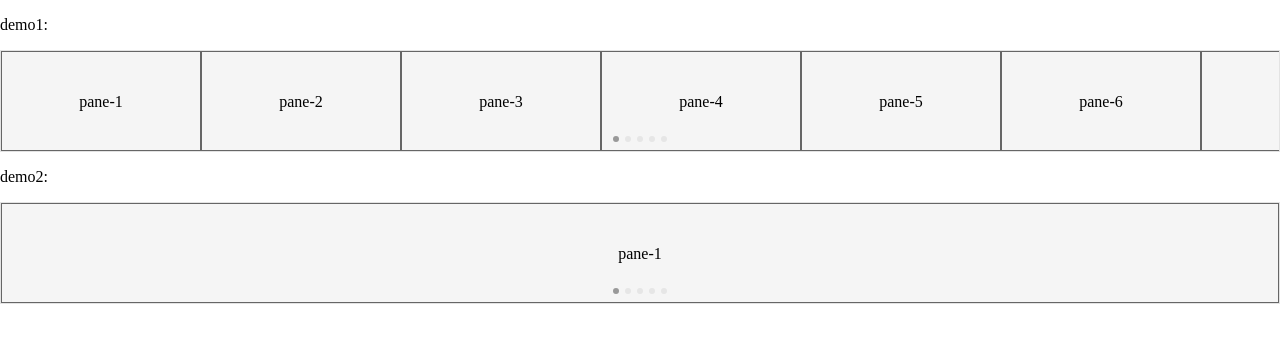
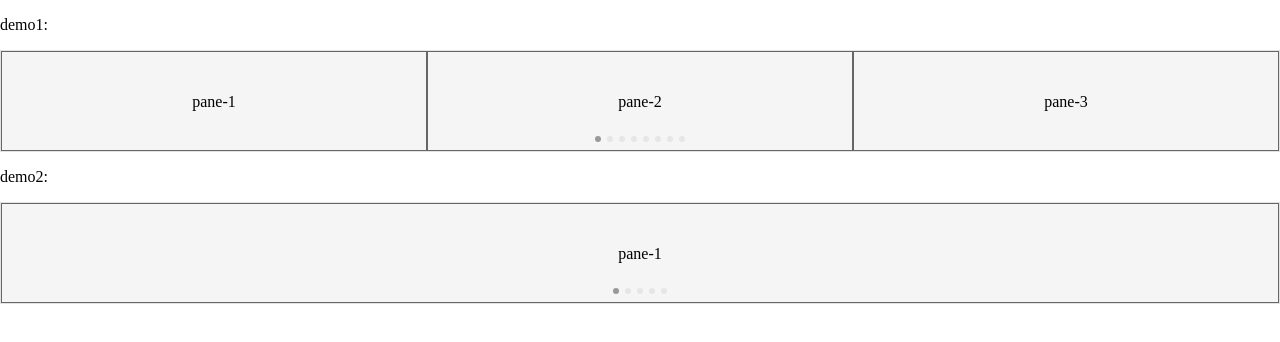
Before and after one commit to mjbin/vue-light-swiper, a Vue app: page /#/ in a window 1280 px wide. Shown: the top 342 px of the page. Built offline with nearby package versions, Linux system fonts and the light colour scheme.

Commit message:
修改点击跳转，修改滚动到最后屏时偏移值错误

```diff
--- a/src/components/Home.vue
+++ b/src/components/Home.vue
@@ -4,11 +4,8 @@
       <p>demo1:</p>
       <article class="demo-1">
         <LightSwiper class="swiper" :pagination='true'>
-          <LightSwiperItem class="swiper-item swiper-item-1" v-for="i in 10" :key="i">
+          <LightSwiperItem class="swiper-item swiper-item-1" :class="{last: i == 10 }" v-for="i in 10" :key="i">
             <span class="inner-item">
-              pane-{{i}}
-            </span>
-            <span class="inner-item" v-if="i == 10">
               pane-{{i}}
             </span>
           </LightSwiperItem>
@@ -63,8 +60,10 @@ export default {
 }
 
 .swiper-item-1 {
-  // width: 33.33333%;
-  width: 200px;
+  width: 33.33333%;
+  &.last {
+    width: 200px;
+  }
 }
 
 .swiper-item-2 {
--- a/src/components/lightSwiper/swiper.vue
+++ b/src/components/lightSwiper/swiper.vue
@@ -223,15 +223,13 @@ export default {
       arr.forEach((item) => {
         fixedSliderWidth += this.getSwiperItemWidth(item);
       });
-      console.log(fixedSliderWidth);
       if (this.containWidth - fixedSliderWidth <= this.swiperContainWidth && this.next) {
         this.lastPoint = this.current;
         this.isLast = true;
-        this.distance = (this.containWidth - this.swiperContainWidth - this.lastTouchOffset);
+        this.distance = (this.containWidth - this.swiperContainWidth - this.lastTouchOffset) + 2;
       }
     },
     sliderTo(sliderWidth) {
-      console.log(sliderWidth);
       if (Math.abs(this.offsetX) >= 50 || this.clickDot) {
         this.clickDot = false;
         if (this.next) {
@@ -274,12 +272,7 @@ export default {
       this.clickDot = true;
       this.isLast = false;
 
-      if (this.containWidth - fixedSliderWidth <= this.swiperContainWidth && this.next) {
-        this.lastPoint = this.current;
-        this.isLast = true;
-        this.distance = (this.containWidth - this.swiperContainWidth - this.lastTouchOffset);
-      }
-
+      this.lastPaneDistance();
       this.sliderTo(this.distance);
     },
   },
```
